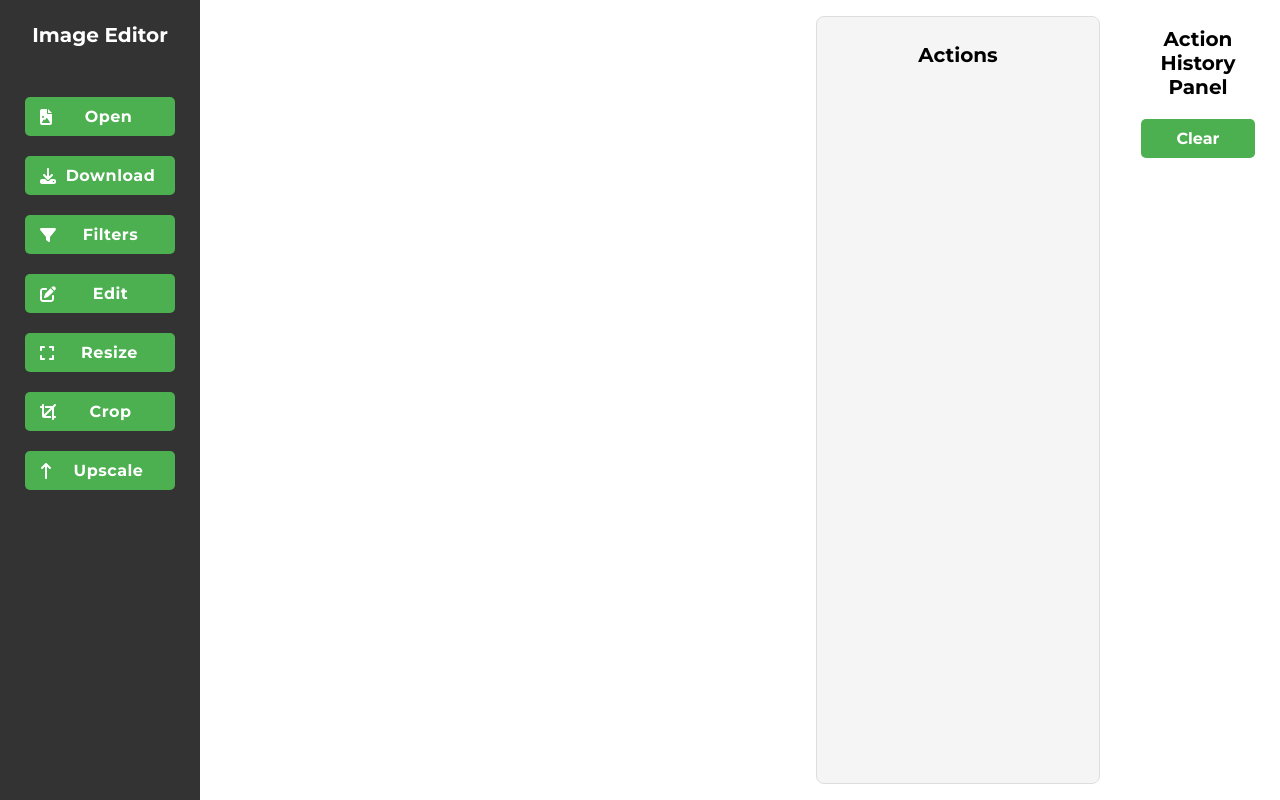
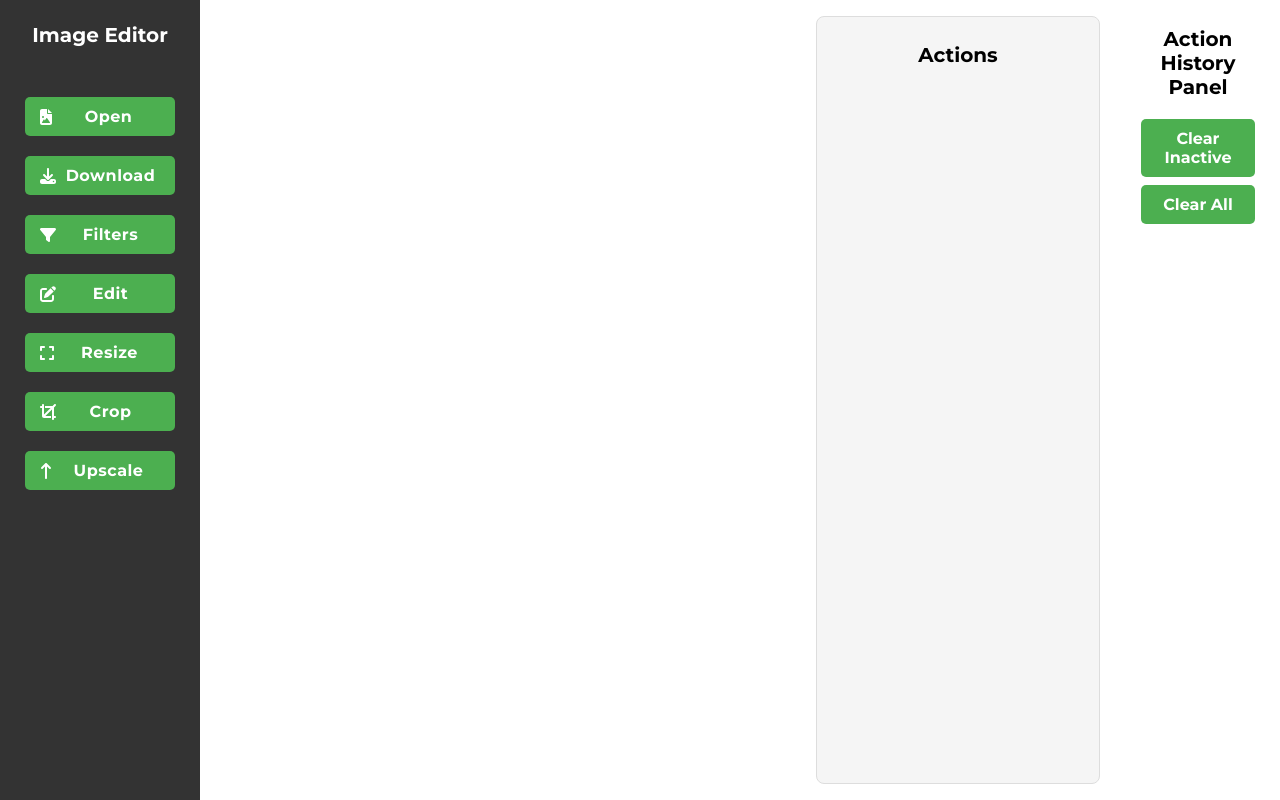
Before and after one commit to DavidTalevski/image-editor, a React (Create React App) app in the folder image-editor/: page / in a window 1280 px wide. Built offline with nearby package versions, Linux system fonts and the light colour scheme.

Commit message:
Added a button to clear all inactive actions

```diff
--- a/image-editor/src/App.js
+++ b/image-editor/src/App.js
@@ -236,7 +236,8 @@ function App() {
       <ActionHistoryPanelComponent
         history={history}
         onCardClicked={actionHistoryHandler.handleHistoryCardClick}
-        onClearClicked={actionHistoryHandler.handleClearHistory}
+        onClearAllClicked={actionHistoryHandler.handleClearHistory}
+        onClearInactiveClicked={actionHistoryHandler.handleClearInactive}
       />
 
     </div >
--- a/image-editor/src/js/components/actionHistoryPanelComponent/actionHistoryPanelComponent.js
+++ b/image-editor/src/js/components/actionHistoryPanelComponent/actionHistoryPanelComponent.js
@@ -2,15 +2,15 @@ import React, { useState } from 'react';
 import ActionHistoryCard from './actionHistoryCard';
 import ClearConfirmationPopup from './clearConfirmationComponent';
 
-const ActionHistoryPanelComponent = ({ history, onCardClicked, onClearClicked }) => {
+const ActionHistoryPanelComponent = ({ history, onCardClicked, onClearAllClicked, onClearInactiveClicked }) => {
     const [showConfirmation, setShowConfirmation] = useState(false);
 
-    const handleClear = () => {
-        setShowConfirmation(true);
+    const handleClearInactive = () => {
+        if (onClearInactiveClicked) onClearInactiveClicked();
     };
 
     const handleConfirmClear = () => {
-        if (onClearClicked) onClearClicked();
+        if (onClearAllClicked) onClearAllClicked();
         setShowConfirmation(false);
     };
 
@@ -24,8 +24,12 @@ const ActionHistoryPanelComponent = ({ history, onCardClicked, onClearClicked })
                 <h2 className="history-panel-title">Action History Panel</h2>
             </div>
 
-            <button className="clear-button" onClick={handleClear}>
-                <span className="panel-text">Clear</span>
+            <button className="clear-button" onClick={handleClearInactive}>
+                <span className="panel-text">Clear Inactive</span>
+            </button>
+
+            <button className="clear-button" onClick={handleConfirmClear}>
+                <span className="panel-text">Clear All</span>
             </button>
 
             <div className="action-history-panel-slider">
--- a/image-editor/src/js/core/action/actionManager.js
+++ b/image-editor/src/js/core/action/actionManager.js
@@ -57,7 +57,7 @@ export default class ActionManager extends EventEmitter {
     addAction(action) {
         console.log(this.TAG, "Adding action");
 
-        this.removeUnactiveActions();
+        this.removeInactiveActions();
 
         this.actionQueue.push(action);
 
@@ -71,18 +71,14 @@ export default class ActionManager extends EventEmitter {
         return this.actionQueue[this.actionQueue.length - 1];
     }
 
-    /**
-     * Removes inactive actions from the action queue.
-     * Calls the destroy function for each inactive action.
-     */
-    removeUnactiveActions() {
-        this.actionQueue = this.actionQueue.filter(action => {
-            if (!action.isActive()) {
-                action.destroy();
-                return false;
-            }
-            return true;
-        });
+    removeInactiveActions() {
+        console.log(this.TAG, "Removing inactive actions");
+
+        for (let i = this.actionQueue.length - 1; i >= 0; i--) {
+            const currentAction = this.actionQueue[i];
+
+            if (!currentAction.isActive()) this.removeAction(i);
+        }
     }
 
     /**
--- a/image-editor/src/js/handlers/actionHistoryHandler.js
+++ b/image-editor/src/js/handlers/actionHistoryHandler.js
@@ -25,6 +25,10 @@ class ActionHistoryHandler {
         this.canvas.clear();
     }
 
+    handleClearInactive = () => {
+        this.actionManager.removeInactiveActions();
+    }
+
 }
 
 export default ActionHistoryHandler;
--- a/image-editor/src/js/handlers/filterActionHandler.js
+++ b/image-editor/src/js/handlers/filterActionHandler.js
@@ -21,6 +21,8 @@ export default class FilterActionHandler {
             brightness: this.preferences.getPreference("brightness"),
         };
 
+        this.actionManager.removeInactiveActions();
+
         const action = this.actionManager.add.brightnessAction(data);
 
         await this.actionManager.updateAction(action, data);
@@ -35,6 +37,8 @@ export default class FilterActionHandler {
         const data = {
             contrast: this.preferences.getPreference("contrast"),
         };
+
+        this.actionManager.removeInactiveActions();
 
         const action = this.actionManager.add.contrastAction(data);
 
@@ -51,6 +55,8 @@ export default class FilterActionHandler {
             saturation: this.preferences.getPreference("saturation"),
         };
 
+        this.actionManager.removeInactiveActions();
+
         const action = this.actionManager.add.saturationAction(data);
 
         await this.actionManager.updateAction(action, data);
@@ -65,6 +71,8 @@ export default class FilterActionHandler {
         const data = {
             grayscale: this.preferences.getPreference("grayscale"),
         };
+
+        this.actionManager.removeInactiveActions();
 
         const action = this.actionManager.add.grayscaleAction(data);
 
@@ -81,6 +89,8 @@ export default class FilterActionHandler {
             hueRotationDegrees: this.preferences.getPreference("hueRotation"),
         };
 
+        this.actionManager.removeInactiveActions();
+
         const action = this.actionManager.add.hueRotationAction(data);
 
         await this.actionManager.updateAction(action, data);
@@ -95,6 +105,8 @@ export default class FilterActionHandler {
         const data = {
             sepia: this.preferences.getPreference("sepia"),
         };
+
+        this.actionManager.removeInactiveActions();
 
         const action = this.actionManager.add.sepiaAction(data);
 
@@ -111,6 +123,8 @@ export default class FilterActionHandler {
             blur: this.preferences.getPreference("blur"),
         };
 
+        this.actionManager.removeInactiveActions();
+
         const action = this.actionManager.add.blurAction(data);
 
         await this.actionManager.updateAction(action, data);
@@ -126,6 +140,8 @@ export default class FilterActionHandler {
             invert: this.preferences.getPreference("invert"),
         };
 
+        this.actionManager.removeInactiveActions();
+
         const action = this.actionManager.add.invertAction(data);
 
         await this.actionManager.updateAction(action, data);
```
Also changed, not shown: 1 other file (tests, documents, lock files or other folders).
